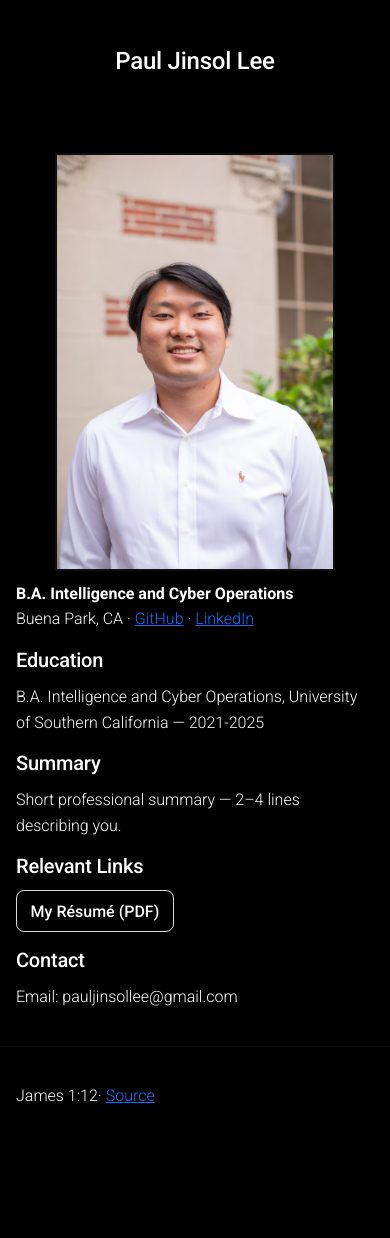
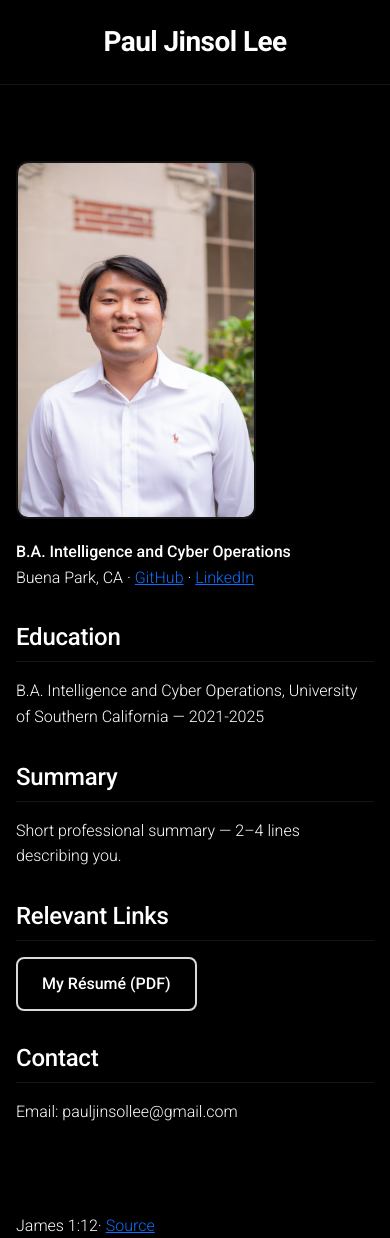
Before and after one commit to Pauleegone/Pauleegone.github.io, a Jekyll site: the page built from index.md, in a window 390 px wide. Built offline with Jekyll 4.4.1, drawn with Linux system fonts in a browser that asks for light colours; before the commit the page ends 1145 px from its top, so only the background shows below that.

Commit message:
Update style.css

```diff
--- a/assets/css/style.css
+++ b/assets/css/style.css
@@ -1,173 +1,465 @@
 /* assets/css/style.css
-   All-black background, white Roboto text, minimal readable layout + resume button styling
-   Save this file to your repo (e.g. assets/css/style.css) and include it in your site head:
-   <link rel="stylesheet" href="/assets/css/style.css">
+   Professional portfolio with black background, white Roboto text, modern layout
 */
 
 /* Import Roboto from Google Fonts */
 @import url('https://fonts.googleapis.com/css2?family=Roboto:wght@300;400;500;700&display=swap');
 
-:root{
+:root {
   --bg: #000000;
   --text: #ffffff;
   --muted: #bfbfbf;
-  --accent: #ffffff; /* keep accent white to meet "white font" requirement */
-  --link-blue: #0d6efd; /* blue used for GitHub / LinkedIn links */
+  --accent: #ffffff;
+  --link-blue: #0d6efd;
+  --border: rgba(255,255,255,0.08);
+  --hover-bg: rgba(255,255,255,0.04);
 }
 
-* { box-sizing: border-box; }
+* {
+  box-sizing: border-box;
+  margin: 0;
+  padding: 0;
+}
 
 html, body {
   height: 100%;
   min-height: 100vh;
   background: var(--bg);
   color: var(--text);
-  font-family: 'Roboto', system-ui, -apple-system, "Segoe UI", Roboto, "Helvetica Neue", Arial, sans-serif;
+  font-family: 'Roboto', system-ui, -apple-system, "Segoe UI", sans-serif;
   -webkit-font-smoothing: antialiased;
   -moz-osx-font-smoothing: grayscale;
-  margin: 0;
   line-height: 1.6;
-
-  /* horizontally center the page but keep it aligned to the top */
-  display: flex;
-  flex-direction: column;
-  align-items: center;       /* centers children horizontally */
-  justify-content: flex-start; /* keep content at the top (no vertical centering) */
 }
 
-/* Page container for readable line length */
-.container, main, .content {
+/* Header Styling */
+.site-header {
+  padding: 2rem 0 1rem;
+  border-bottom: 1px solid var(--border);
+  margin-bottom: 2rem;
+}
+
+.site-header .container {
+  text-align: center;
+}
+
+.name {
+  font-size: 2.5rem;
+  font-weight: 700;
+  margin: 0 0 0.5rem 0;
+  letter-spacing: -0.02em;
+}
+
+.tagline {
+  color: var(--muted);
+  font-size: 1.1rem;
+  font-weight: 300;
+  margin: 0;
+}
+
+/* Container */
+.container {
   width: 100%;
   max-width: 820px;
-  margin: 0 auto; /* keeps horizontal centering of the container */
-  padding: 48px 20px;
+  margin: 0 auto;
+  padding: 0 20px;
 }
 
-/* Front-matter top section styling */
+main.container {
+  padding-top: 2rem;
+  padding-bottom: 4rem;
+}
+
+/* Profile Section */
+.profile-section {
+  text-align: center;
+  margin-bottom: 2rem;
+}
+
+.profile-photo {
+  display: inline-block;
+  max-width: 320px;
+  width: 100%;
+  height: auto;
+  border-radius: 12px;
+  border: 2px solid var(--border);
+  object-fit: cover;
+  transition: transform 0.3s ease, border-color 0.3s ease;
+}
+
+
+/* Quick Info */
+.quick-info {
+  text-align: center;
+  margin: 2rem 0;
+  padding: 1.5rem;
+  background: var(--hover-bg);
+  border-radius: 12px;
+  border: 1px solid var(--border);
+}
+
+.quick-info p {
+  margin-bottom: 1rem;
+}
+
+.social-links {
+  display: flex;
+  gap: 1.5rem;
+  justify-content: center;
+  margin-top: 1rem;
+}
+
+.social-links a {
+  display: inline-flex;
+  align-items: center;
+  gap: 0.5rem;
+  color: var(--link-blue);
+  text-decoration: none;
+  font-weight: 500;
+  transition: transform 0.2s ease, opacity 0.2s ease;
+}
+
+.social-links a:hover {
+  transform: translateY(-2px);
+  opacity: 0.85;
+}
+
+.social-links svg {
+  flex-shrink: 0;
+}
+
+/* Typography */
 h1, h2, h3, h4 {
   color: var(--text);
-  margin: 0.6em 0 0.35em 0;
   font-weight: 500;
   letter-spacing: -0.01em;
+  line-height: 1.3;
 }
 
-h1 { font-size: 1.8rem; }
-h2 { font-size: 1.25rem; }
-h3 { font-size: 1rem; }
+h1 {
+  font-size: 2.5rem;
+}
 
-/* Paragraphs and small text */
-p, ul, ol, li, dd, dt {
+h2 {
+  font-size: 1.75rem;
+  margin: 2rem 0 1rem 0;
+  padding-bottom: 0.5rem;
+  border-bottom: 1px solid var(--border);
+}
+
+h3 {
+  font-size: 1.25rem;
+  margin: 0.5rem 0;
+}
+
+p {
   color: var(--text);
-  margin: 0.5em 0;
+  margin: 0.75rem 0;
   font-weight: 300;
   font-size: 1rem;
 }
 
-/* Muted / secondary text */
 .muted, small {
   color: var(--muted);
   font-size: 0.95rem;
 }
 
-/* Links - white text, subtle underline */
+strong {
+  font-weight: 500;
+  color: var(--text);
+}
+
+/* Links */
 a {
   color: var(--accent);
   text-decoration: underline;
   text-decoration-color: rgba(255,255,255,0.12);
+  transition: text-decoration-color 0.2s ease;
 }
+
 a:hover, a:focus {
-  text-decoration-color: rgba(255,255,255,0.28);
+  text-decoration-color: rgba(255,255,255,0.4);
   outline: none;
 }
 
-/* Make GitHub and LinkedIn links stand out: blue and underlined */
 a[href*="github.com"],
 a[href*="linkedin.com"] {
   color: var(--link-blue);
   text-decoration: underline;
-  /* ensure underline uses the link color (not the faint white used globally) */
   text-decoration-color: currentColor;
-  text-decoration-thickness: auto;
 }
+
 a[href*="github.com"]:hover,
 a[href*="linkedin.com"]:hover {
-  text-decoration-color: rgba(13,110,253,0.85);
+  text-decoration-color: rgba(13,110,253,0.7);
 }
 
-/* Resume link styled as a clear white button (white text, transparent background) */
+/* Sections */
+.section {
+  margin: 3rem 0;
+}
+
+/* Education */
+.education-item {
+  background: var(--hover-bg);
+  padding: 1.5rem;
+  border-radius: 12px;
+  border: 1px solid var(--border);
+  margin: 1rem 0;
+}
+
+.edu-content {
+  display: flex;
+  gap: 1.5rem;
+  align-items: flex-start;
+}
+
+.edu-logo {
+  width: 80px;
+  height: 80px;
+  object-fit: contain;
+  flex-shrink: 0;
+  border-radius: 8px;
+  background: rgba(255,255,255,0.02);
+  padding: 0.5rem;
+}
+
+.edu-details {
+  flex: 1;
+}
+
+.edu-header {
+  display: flex;
+  justify-content: space-between;
+  align-items: baseline;
+  flex-wrap: wrap;
+  gap: 1rem;
+  margin-bottom: 0.5rem;
+}
+
+.edu-header h3 {
+  margin: 0;
+  font-size: 1.25rem;
+}
+
+.date {
+  color: var(--muted);
+  font-size: 0.95rem;
+  font-weight: 400;
+}
+
+.degree {
+  font-weight: 400;
+  margin: 0.5rem 0;
+}
+
+/* Skills Grid */
+.skills-grid {
+  display: grid;
+  grid-template-columns: repeat(auto-fit, minmax(240px, 1fr));
+  gap: 1.5rem;
+  margin-top: 1.5rem;
+}
+
+.skill-category {
+  background: var(--hover-bg);
+  padding: 1.5rem;
+  border-radius: 12px;
+  border: 1px solid var(--border);
+}
+
+.skill-category h3 {
+  font-size: 1.1rem;
+  margin: 0 0 1rem 0;
+  color: var(--text);
+}
+
+.skill-category ul {
+  list-style: none;
+  padding: 0;
+}
+
+.skill-category li {
+  padding: 0.4rem 0;
+  color: var(--muted);
+  font-weight: 300;
+  position: relative;
+  padding-left: 1.25rem;
+}
+
+.skill-category li:before {
+  content: "▹";
+  position: absolute;
+  left: 0;
+  color: var(--link-blue);
+}
+
+/* Projects */
+.project-grid {
+  display: grid;
+  grid-template-columns: repeat(auto-fit, minmax(280px, 1fr));
+  gap: 1.5rem;
+  margin-top: 1.5rem;
+}
+
+.project-card {
+  background: var(--hover-bg);
+  padding: 1.5rem;
+  border-radius: 12px;
+  border: 1px solid var(--border);
+  transition: transform 0.2s ease, border-color 0.2s ease;
+}
+
+.project-card:hover {
+  transform: translateY(-4px);
+  border-color: rgba(255,255,255,0.15);
+}
+
+.project-card h3 {
+  margin-top: 0;
+}
+
+.project-link {
+  display: inline-block;
+  margin-top: 0.75rem;
+  color: var(--link-blue);
+  text-decoration: none;
+  font-weight: 500;
+  transition: transform 0.2s ease;
+}
+
+.project-link:hover {
+  transform: translateX(4px);
+}
+
+/* Resume Button */
 .resume-link {
-  display: inline-block;
-  padding: 0.45rem 0.85rem;
+  display: inline-flex;
+  align-items: center;
+  gap: 0.5rem;
+  padding: 0.75rem 1.5rem;
   color: var(--text);
   background: transparent;
-  border: 1px solid rgba(255,255,255,0.85);
+  border: 2px solid rgba(255,255,255,0.85);
   border-radius: 8px;
   text-decoration: none;
   font-weight: 500;
-  transition: background-color 150ms ease, color 150ms ease, transform 80ms ease;
-}
-.resume-link:hover {
-  background: rgba(255,255,255,0.06);
-  transform: translateY(-1px);
-}
-.resume-link:active { transform: translateY(0); }
-
-/* Make sure inline <br> and small blocks keep spacing */
-br { line-height: 1.2; }
-
-/* Lists */
-ul, ol { padding-left: 1.25rem; }
-
-/* Code blocks and inline code */
-code, kbd, pre {
-  color: var(--text);
-  background: rgba(255,255,255,0.03);
-  border-radius: 6px;
-  font-family: ui-monospace, SFMono-Regular, Menlo, Monaco, "Roboto Mono", monospace;
-  padding: 0.1rem 0.35rem;
-}
-pre {
-  padding: 1rem;
-  overflow: auto;
+  font-size: 1rem;
+  transition: all 0.2s ease;
 }
 
-/* Footer / contact line */
-footer, .contact {
-  border-top: 1px solid rgba(255,255,255,0.04);
-  margin-top: 2rem;
-  padding-top: 1rem;
-  color: var(--muted);
-  font-size: 0.95rem;
+.resume-link:hover {
+  background: rgba(255,255,255,0.08);
+  transform: translateY(-2px);
+  border-color: var(--text);
 }
 
-/* Profile photo styling - larger and in original shape (not cropped circular) */
-.profile-photo {
-  display: block;                 /* keeps it on its own line under the title */
-  max-width: 480px;               /* allow a larger display on wide screens */
-  width: 100%;                    /* responsive: fill available width up to max-width */
-  height: auto;                   /* preserve original aspect ratio (original shape) */
-  border-radius: 0;               /* keep original rectangular shape */
-  object-fit: contain;            /* do not crop/cover — respect original image */
-  margin-top: 0.5rem;             /* space between title and image */
-  margin-bottom: 0.6rem;          /* space before tagline */
-  border: 2px solid rgba(255,255,255,0.06); /* subtle frame on black bg */
-
-  /* center the image within the container */
-  margin-left: auto;
-  margin-right: auto;
+.resume-link:active {
+  transform: translateY(0);
 }
 
-/* Smaller screens: constrain image to a comfortable width */
-@media (max-width: 520px) {
+/* Contact Section */
+.contact-section {
+  text-align: center;
+  background: var(--hover-bg);
+  padding: 2rem;
+  border-radius: 12px;
+  border: 1px solid var(--border);
+}
+
+.contact-email {
+  display: inline-flex;
+  align-items: center;
+  gap: 0.5rem;
+  font-size: 1.1rem;
+  margin-top: 1rem;
+}
+
+.contact-email svg {
+  color: var(--link-blue);
+}
+
+/* Footer */
+.site-footer {
+  border-top: 1px solid var(--border);
+  margin-top: 4rem;
+  padding: 2rem 0;
+  text-align: center;
+}
+
+.site-footer p {
+  color: var(--muted);
+  font-size: 0.9rem;
+  margin: 0;
+}
+
+.site-footer a {
+  color: var(--muted);
+  text-decoration: underline;
+  text-decoration-color: rgba(255,255,255,0.08);
+}
+
+.site-footer a:hover {
+  color: var(--text);
+  text-decoration-color: rgba(255,255,255,0.2);
+}
+
+/* Responsive Design */
+@media (max-width: 768px) {
+  .name {
+    font-size: 2rem;
+  }
+
+  .tagline {
+    font-size: 1rem;
+  }
+
+  h2 {
+    font-size: 1.5rem;
+  }
+
+  .skills-grid,
+  .project-grid {
+    grid-template-columns: 1fr;
+  }
+
+  .edu-content {
+    flex-direction: column;
+    gap: 1rem;
+  }
+
+  .edu-logo {
+    width: 50px;
+    height: 50px;
+  }
+
+  .edu-header {
+    flex-direction: column;
+    align-items: flex-start;
+  }
+
+  .social-links {
+    flex-direction: column;
+    gap: 1rem;
+  }
+
   .profile-photo {
-    max-width: 280px;
+    max-width: 240px;
   }
 }
 
-/* Responsive tweaks */
 @media (max-width: 520px) {
-  .container, main, .content {
-    padding: 28px 16px;
+  .container,
+  main.container {
+    padding-left: 16px;
+    padding-right: 16px;
   }
-  h1 { font-size: 1.5rem; }
+
+  .name {
+    font-size: 1.75rem;
+  }
+
+  .site-header {
+    padding: 1.5rem 0 1rem;
+  }
 }
```
